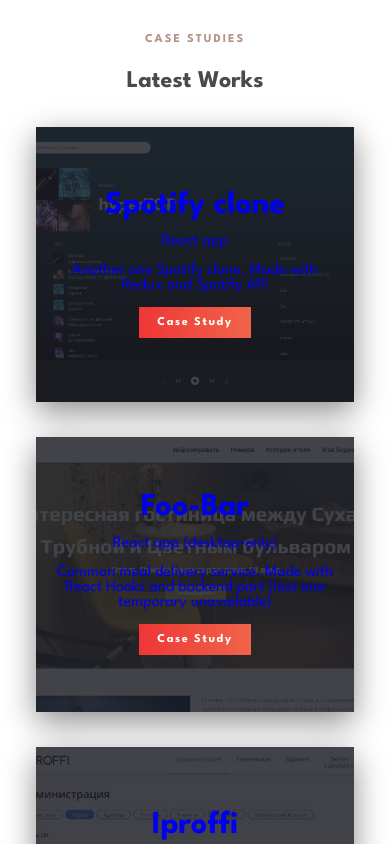
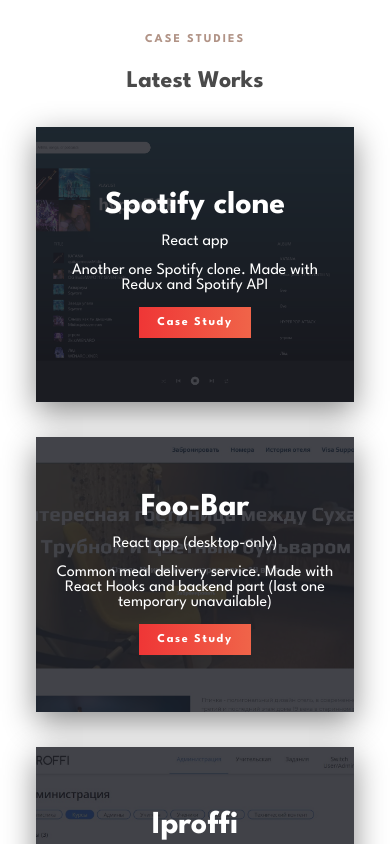
Before and after one commit to 1ldaun/stormrage, a React (Create React App) app: page / in a window 390 px wide. Shown: the part 900-1744 px from the top of the page. Built offline with nearby package versions, Linux system fonts and the light colour scheme.

Commit message:
fix: changed mobile display

```diff
--- a/src/entities/Case/Case.module.scss
+++ b/src/entities/Case/Case.module.scss
@@ -12,6 +12,7 @@
   position: relative;
   transition: all .35s ease;
   text-decoration: none;
+  color: var(--snowy);
 
   &:visited, &:active {
     color: var(--snowy);
--- a/src/widgets/Header/Header.module.scss
+++ b/src/widgets/Header/Header.module.scss
@@ -101,10 +101,10 @@
   display: flex;
   width: 100vw;
   height: 100vh;
-  position: absolute;
+  position: fixed;
   top: 0;
   background: linear-gradient(270deg,#235aa6,#101b3b);
-  z-index: 5;
+  z-index: 100;
   overflow: hidden;
 
   &__nav {
--- a/src/widgets/WorksSection/WorksSection.module.scss
+++ b/src/widgets/WorksSection/WorksSection.module.scss
@@ -36,6 +36,6 @@
   }
 
   @media (max-width: 768px) {
-    padding: 80px 2vw 0 2vw;
+    padding: 80px 2vw 70px 2vw;
   }
 }
```
